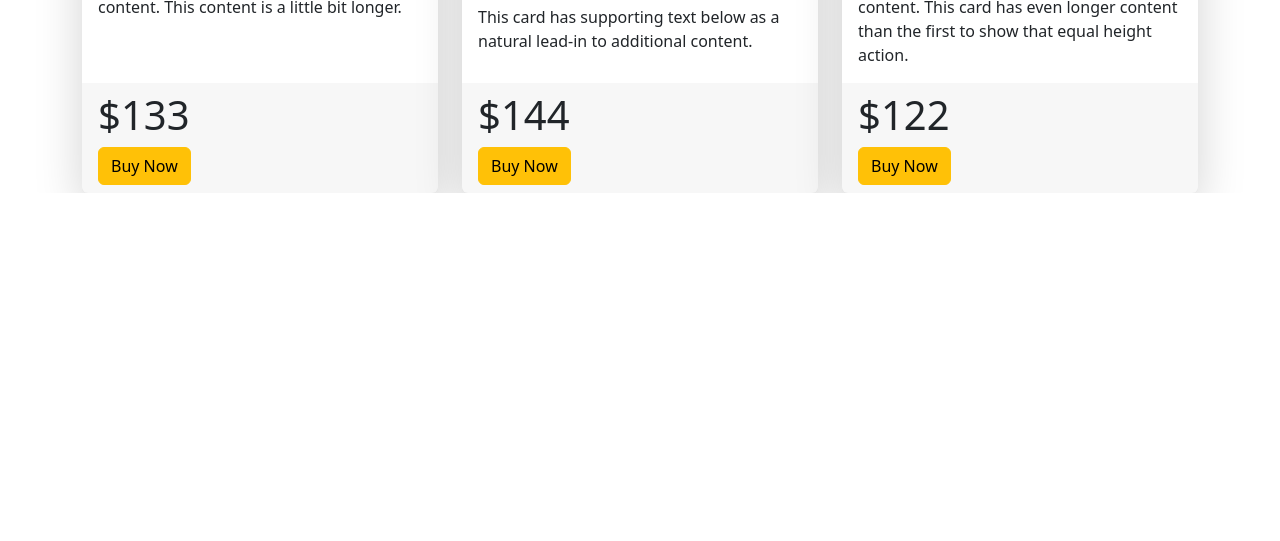
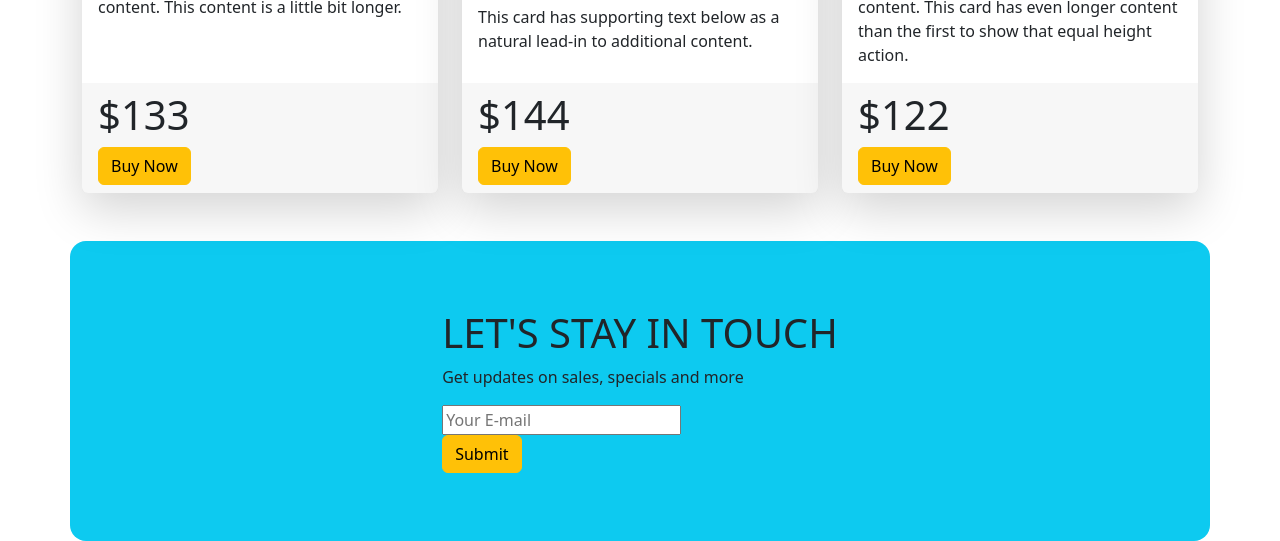
Before and after one commit to MdAnowar1/Panda-Commerce-Bootstrap, a plain HTML site: page index.html in a window 1280 px wide. Shown: the part 1912-2453 px from the top of the page. Before the commit the page ends 2105 px from the top, so only its background shows below. Drawn offline with nearby package versions, Linux system fonts and the light colour scheme.

Commit message:
Submit Part is done

```diff
--- a/index.html
+++ b/index.html
@@ -174,8 +174,8 @@
      <!-- ---------------------------------------
      Bag Part Start
      --------------------------------------- -->
-     <section class="container">
-        <h1 class="mt-5">Shoes</h1>
+     <section class="container my-5">
+        <h1>Shoes</h1>
         <div class="row row-cols-1 row-cols-md-3 g-4">
             <div class="col">
               <div class="card border-0 shadow-lg h-100">
@@ -218,6 +218,18 @@
             </div>
           </div>
      </section>
+     <!-- ---------------------------------------
+     Submit Part
+     --------------------------------------- -->
+     <section style="height: 300px;" class="container bg-info d-flex justify-content-center align-items-center rounded-4">
+        <div>
+            <h1>LET'S STAY IN TOUCH</h1>
+            <p>Get updates on sales, specials and more</p>
+            <input type="text" placeholder="Your E-mail">
+            <br>
+            <button class="btn btn-warning">Submit</button>
+        </div>
+     </section>
     </main>
     <footer>
 
```
